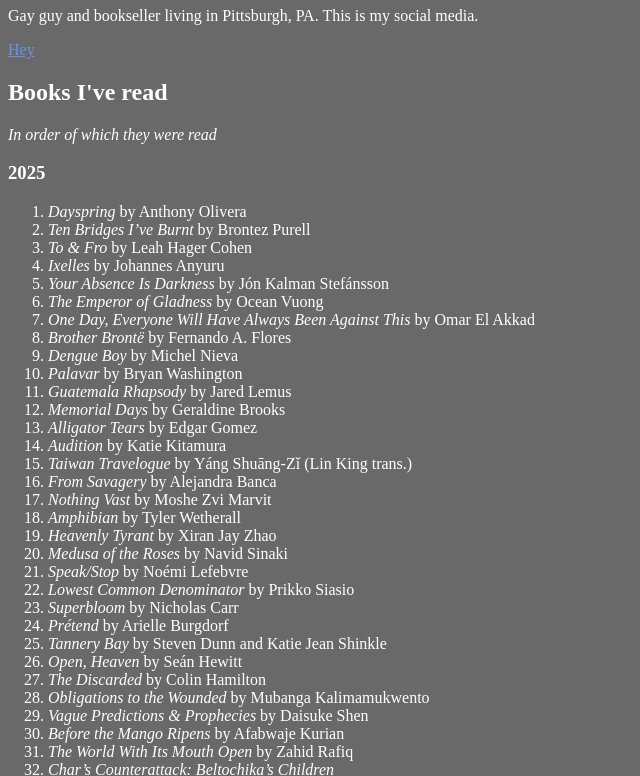
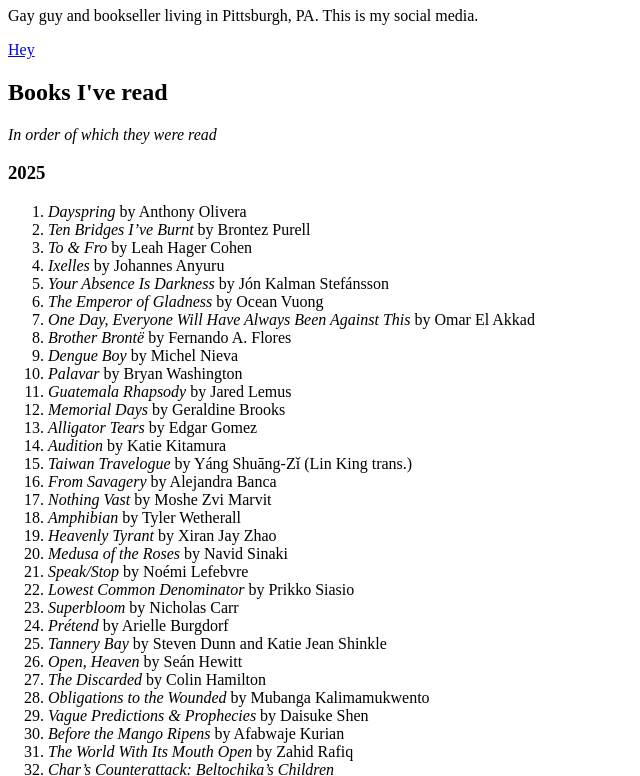
Before and after one commit to luisalberto-correa/Website, a plain HTML site: page index.html in a window 1280 px wide. Shown: the part 73-849 px from the top of the page, without its empty margins (0-640 px from the left). Drawn offline with Linux system fonts and the light colour scheme.

Commit message:
Update index.html

```diff
--- a/index.html
+++ b/index.html
@@ -2,31 +2,6 @@
 
 <html lang="en-US"> <head> <meta charset="utf-8" />
 <title>Luis Alberto Correa</title>
-<style>
-  body {
-    background-color: DimGrey;
-    color: white;
-  }
-  /* unvisited link */
-a:link {
-  color: cornflowerblue;
-}
-
-/* visited link */
-a:visited {
-  color: purple;
-}
-
-/* mouse over link */
-a:hover {
-  color: LightSkyBlue;
-}
-
-/* selected link */
-a:active {
-  color: blue;
-}
-</style>
 </head>
 <body> <h1>Luis Alberto Correa</h1>
 <p>Gay guy and bookseller living in Pittsburgh, PA. This is my social media.</p>
```
